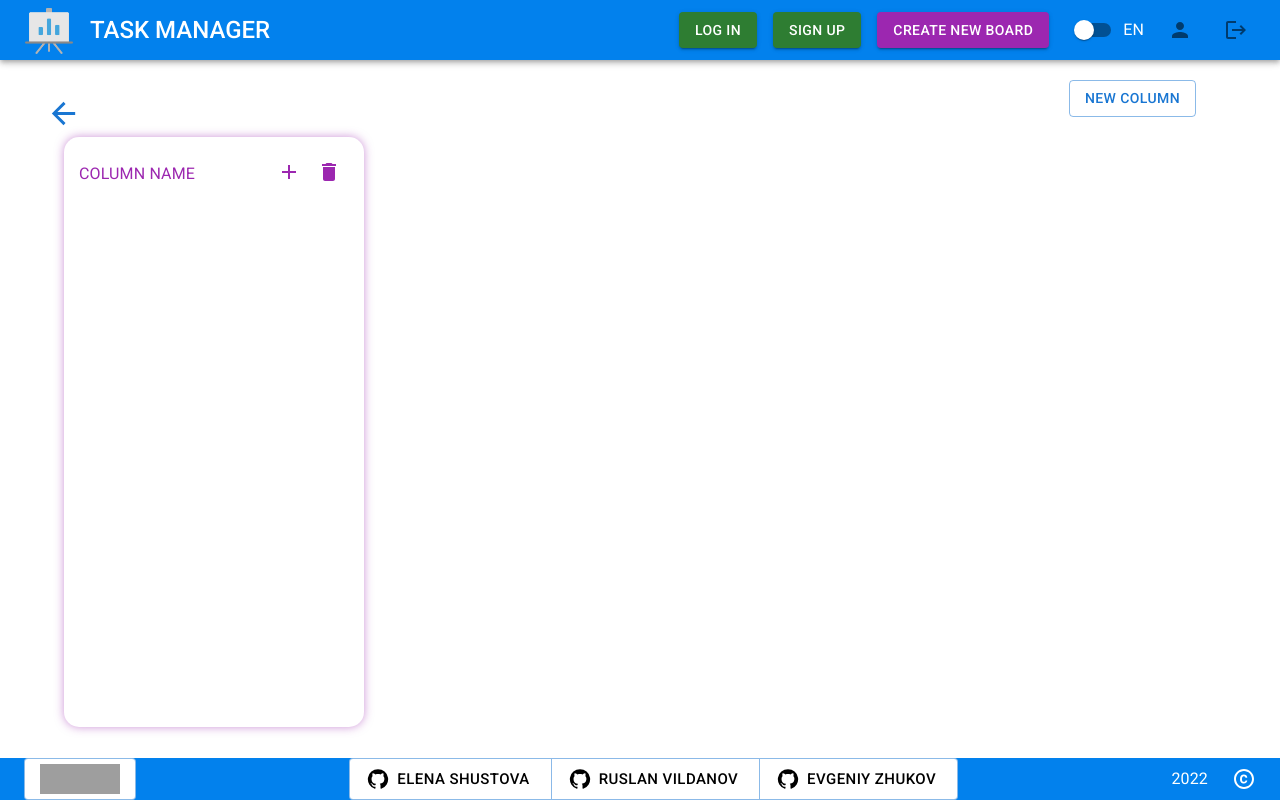
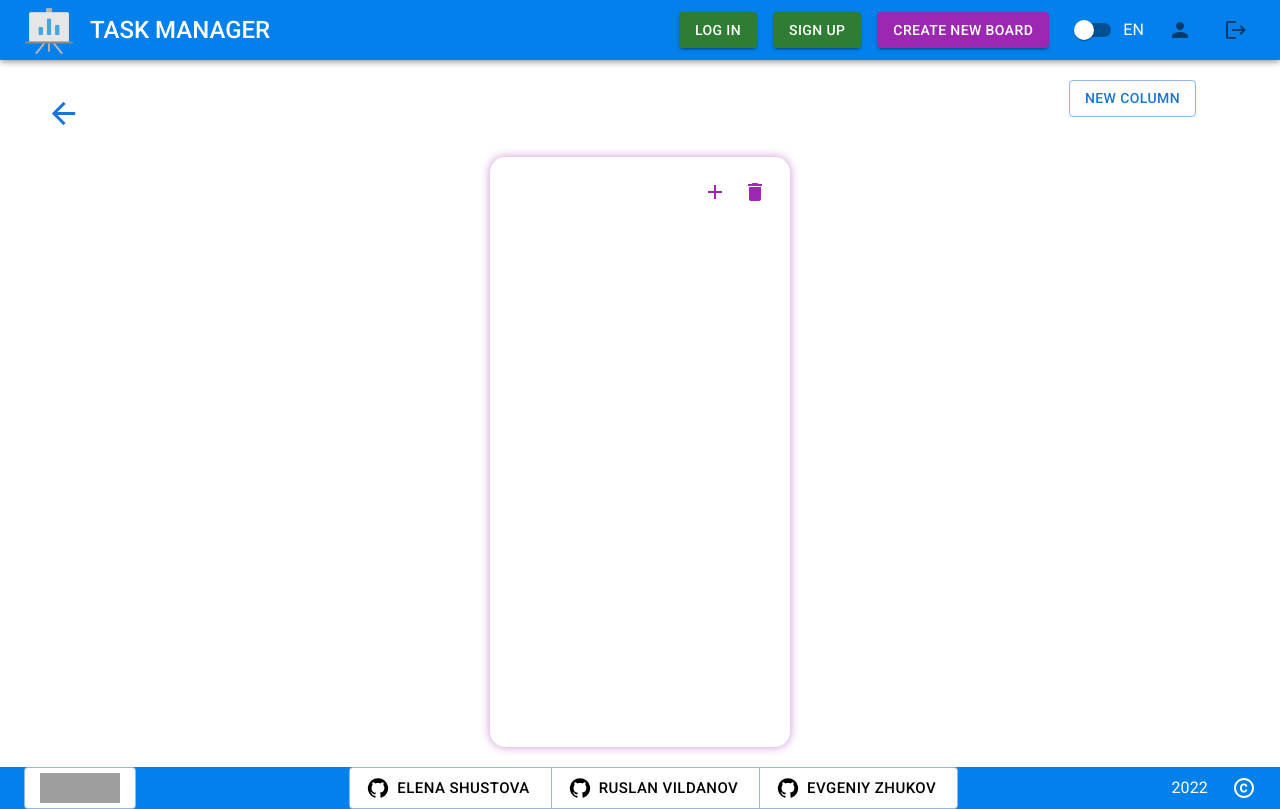
Before and after one commit to yaarusik/project-management-app, a React (Create React App) app: page /board in a window 1280 px wide. Built offline with nearby package versions, Linux system fonts and the light colour scheme; no server answers; grey boxes are pictures that could not be loaded.

Commit message:
feat: add ability get and post columns

```diff
--- a/src/Components/BoardCard/index.tsx
+++ b/src/Components/BoardCard/index.tsx
@@ -8,7 +8,7 @@ import Button from '@mui/material/Button';
 import { Link } from 'react-router-dom';
 import { useAppDispatch } from '../../store/redux/redux';
 import { deleteBoard, getBoards } from '../../utils/api/boards';
-import { setSelectedBoardTitle } from '../../store/reducers/boardSlice';
+import { setSelectedBoardTitle, setSelectedBoardId } from '../../store/reducers/boardSlice';
 
 const BoardCard = ({ imgSrc, title, id }: IBoardCard) => {
   const dispatch = useAppDispatch();
@@ -20,6 +20,7 @@ const BoardCard = ({ imgSrc, title, id }: IBoardCard) => {
 
   const onClickSelect = () => {
     dispatch(setSelectedBoardTitle(title));
+    dispatch(setSelectedBoardId(id));
   };
 
   return (
--- a/src/Components/Column/index.tsx
+++ b/src/Components/Column/index.tsx
@@ -2,13 +2,14 @@ import { Box, IconButton } from '@mui/material';
 import { ColumnWrapper, Title, TitleWrapper } from './styles';
 import AddIcon from '@mui/icons-material/Add';
 import DeleteIcon from '@mui/icons-material/Delete';
+import { IColumn } from '../../store/initialState';
 
-export const Column = () => {
+export const Column = ({ title, id, order }: IColumn) => {
   return (
     <ColumnWrapper>
       <Box>
         <TitleWrapper>
-          <Title>Column Name</Title>
+          <Title>{title}</Title>
           <Box>
             <IconButton aria-label="add">
               <AddIcon color="secondary" />
--- a/src/Components/CreateNewBoard/types.ts
+++ b/src/Components/CreateNewBoard/types.ts
@@ -1,7 +1,8 @@
 import { SubmitHandler } from 'react-hook-form';
+import { IFetchColumn } from '../../Pages/BoardPage/types';
 import { IFetchBoard } from '../../Pages/MainPage/types';
 
 export type ITitle = {
   titleName: string;
-  submitFunc: SubmitHandler<IFetchBoard>;
+  submitFunc: SubmitHandler<IFetchBoard> | SubmitHandler<IFetchColumn>;
 };
--- a/src/Pages/BoardPage/index.tsx
+++ b/src/Pages/BoardPage/index.tsx
@@ -1,24 +1,40 @@
-import { useDispatch, useSelector } from 'react-redux';
+import { useEffect } from 'react';
+import { useSelector } from 'react-redux';
 import { Button, IconButton } from '@mui/material';
 import ArrowBackIcon from '@mui/icons-material/ArrowBack';
-import { BoardWrapper, TitleBox, Title } from './styles';
+import { BoardWrapper, TitleBox, Title, ColumnWrapper } from './styles';
 import { setIsModalNewColumn } from '../../store/reducers/columnSlice';
 import { RootState } from '../../store/store';
 import { Link } from 'react-router-dom';
 import CreateNewBoard from '../../Components/CreateNewBoard';
 import { Column } from '../../Components/Column';
+import { getColumns, addNewColumn } from '../../utils/api/columns';
+import { useAppDispatch } from '../../store/redux/redux';
+import { IFetchColumn } from './types';
+import { IColumn } from '../../store/initialState';
 
 const BoardPage = () => {
-  const { isModalNewColumn } = useSelector((state: RootState) => state.columnSlice);
-  const { selectedBoardTitle } = useSelector((state: RootState) => state.boardSlice);
-  const dispatch = useDispatch();
+  const { isModalNewColumn, columns } = useSelector((state: RootState) => state.columnSlice);
+  const { selectedBoardTitle, selectedBoardId } = useSelector(
+    (state: RootState) => state.boardSlice
+  );
+  const dispatch = useAppDispatch();
+
+  useEffect(() => {
+    dispatch(getColumns(selectedBoardId));
+  }, []);
 
   const newColumnHandler = () => {
     dispatch(setIsModalNewColumn(true));
   };
 
-  const createColumn = () => {
-    // TODO: запрос к бэку на создание колонки
+  const createColumn = (data: IFetchColumn) => {
+    const addColumnData = {
+      boardId: selectedBoardId,
+      columnData: { title: data.title, order: 2 },
+    };
+
+    dispatch(addNewColumn(addColumnData));
     dispatch(setIsModalNewColumn(false));
   };
 
@@ -38,7 +54,11 @@ const BoardPage = () => {
         </Button>
       </TitleBox>
       {isModalNewColumn && <CreateNewBoard titleName={'column'} submitFunc={createColumn} />}
-      <Column />
+      <ColumnWrapper>
+        {columns.map((item: IColumn) => {
+          return <Column key={item.id} title={item.title} id={item.id} order={item.order} />;
+        })}
+      </ColumnWrapper>
     </BoardWrapper>
   );
 };
--- a/src/Pages/BoardPage/styles.ts
+++ b/src/Pages/BoardPage/styles.ts
@@ -14,6 +14,10 @@ export const TitleBox = styled(Box)`
   padding: 20px;
 `;
 
+export const ColumnWrapper = styled(TitleBox)`
+  justify-content: space-around;
+`;
+
 export const Title = styled(Typography)`
   text-transform: uppercase;
   text-align: left;
--- /dev/null
+++ b/src/Pages/BoardPage/types.ts
@@ -0,0 +1,4 @@
+export type IFetchColumn = {
+  id: string;
+  title: string;
+};
--- a/src/Pages/MainPage/index.tsx
+++ b/src/Pages/MainPage/index.tsx
@@ -25,7 +25,6 @@ const MainPage = () => {
   const createBoard = async (data: IFetchBoard) => {
     await dispatch(addNewBoard(data.title));
     dispatch(setIsModalNewBoard(false));
-    dispatch(getBoards());
   };
 
   return (
--- a/src/store/initialState.ts
+++ b/src/store/initialState.ts
@@ -10,6 +10,7 @@ const initialState: InitialState = {
   isAuth: false,
   isSnackbar: false,
   selectedBoardTitle: '',
+  selectedBoardId: '',
   columns: [
     {
       id: '',
@@ -26,7 +27,7 @@ interface IBoards {
   title: string;
 }
 
-interface IColumn {
+export interface IColumn {
   id: string;
   title: string;
   order: number;
@@ -38,6 +39,7 @@ interface InitialState {
   boards: IBoards[];
   columns: IColumn[];
   selectedBoardTitle: string;
+  selectedBoardId: string;
   isAuth: boolean;
   isSnackbar: boolean;
 }
--- a/src/store/reducers/boardSlice.ts
+++ b/src/store/reducers/boardSlice.ts
@@ -1,5 +1,5 @@
 import { createSlice } from '@reduxjs/toolkit';
-import { getBoards } from '../../utils/api/boards';
+import { addNewBoard, getBoards } from '../../utils/api/boards';
 import initialState from '../initialState';
 
 export const boardSlice = createSlice({
@@ -12,14 +12,20 @@ export const boardSlice = createSlice({
     setSelectedBoardTitle: (state, action) => {
       state.selectedBoardTitle = action.payload;
     },
+    setSelectedBoardId: (state, action) => {
+      state.selectedBoardId = action.payload;
+    },
   },
   extraReducers: (builder) => {
     builder.addCase(getBoards.fulfilled, (state, action) => {
       state.boards = action.payload;
     });
+    builder.addCase(addNewBoard.fulfilled, (state, action) => {
+      state.boards = [action.payload, ...state.boards];
+    });
   },
 });
 
-export const { setIsModalNewBoard, setSelectedBoardTitle } = boardSlice.actions;
+export const { setIsModalNewBoard, setSelectedBoardTitle, setSelectedBoardId } = boardSlice.actions;
 
 export default boardSlice.reducer;
--- a/src/store/reducers/columnSlice.ts
+++ b/src/store/reducers/columnSlice.ts
@@ -1,4 +1,5 @@
 import { createSlice } from '@reduxjs/toolkit';
+import { getColumns, addNewColumn } from '../../utils/api/columns';
 import initialState from '../initialState';
 
 export const columnSlice = createSlice({
@@ -9,6 +10,14 @@ export const columnSlice = createSlice({
       state.isModalNewColumn = action.payload;
     },
   },
+  extraReducers: (builder) => {
+    builder.addCase(getColumns.fulfilled, (state, action) => {
+      state.columns = action.payload;
+    });
+    builder.addCase(addNewColumn.fulfilled, (state, action) => {
+      state.columns = [action.payload, ...state.columns];
+    });
+  },
 });
 
 export const { setIsModalNewColumn } = columnSlice.actions;
--- /dev/null
+++ b/src/utils/api/columns.ts
@@ -0,0 +1,44 @@
+import { BASE_URL } from '../../constants';
+import { createAsyncThunk } from '@reduxjs/toolkit';
+import Cookies from 'js-cookie';
+
+const userToken = Cookies.get('user');
+
+export const getColumns = createAsyncThunk('columns/getColumns', async (boardId: string) => {
+  const res = await fetch(`${BASE_URL}/boards/${boardId}/columns`, {
+    method: 'GET',
+    headers: {
+      'Content-Type': 'application/json',
+      Authorization: `Bearer ${userToken}`,
+    },
+  });
+
+  const data = await res.json();
+  return data;
+});
+
+type IColumnData = {
+  title: string;
+  order: number;
+};
+
+type IAddColumn = {
+  boardId: string;
+  columnData: IColumnData;
+};
+
+export const addNewColumn = createAsyncThunk(
+  'columns/addNewColumn',
+  async (columnData: IAddColumn) => {
+    const response = await fetch(`${BASE_URL}/boards/${columnData.boardId}/columns`, {
+      method: 'POST',
+      body: JSON.stringify(columnData.columnData),
+      headers: {
+        'Content-Type': 'application/json',
+        Authorization: `Bearer ${userToken}`,
+      },
+    });
+    const data = await response.json();
+    return data;
+  }
+);
```
